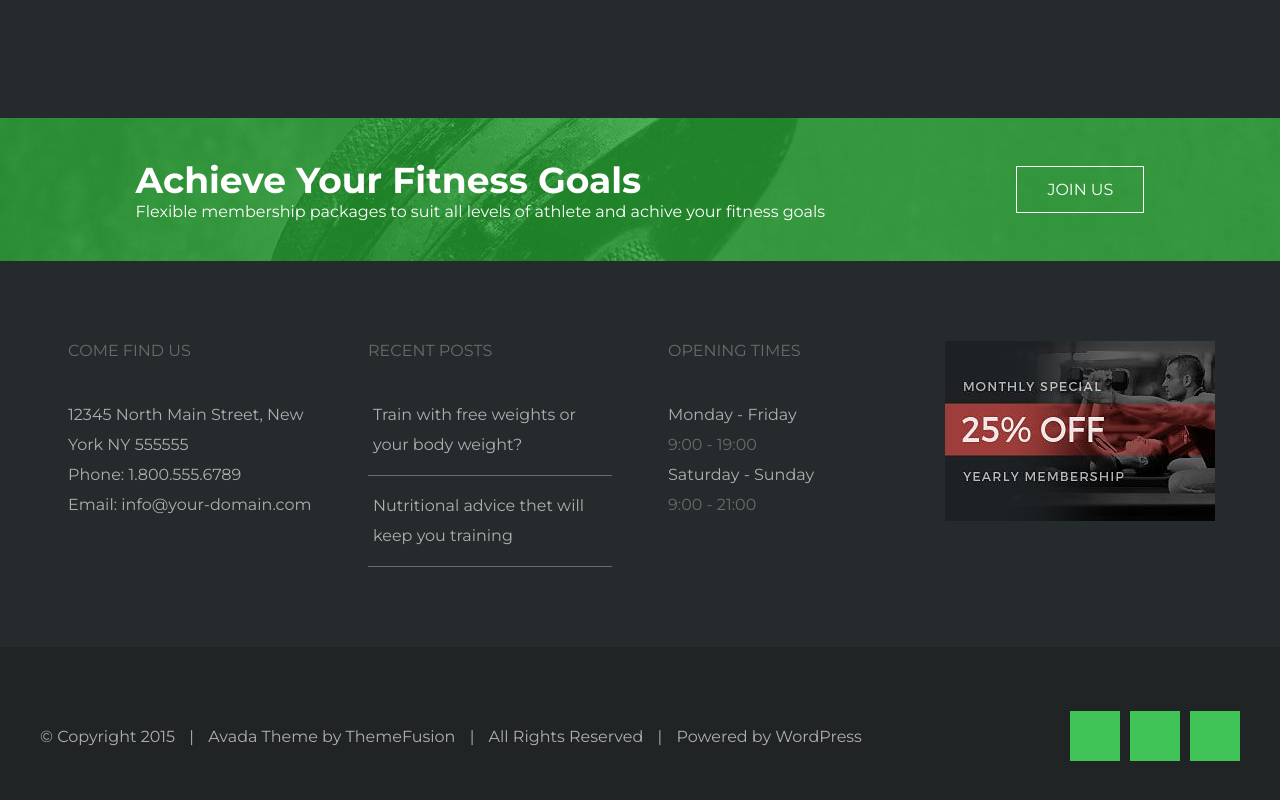
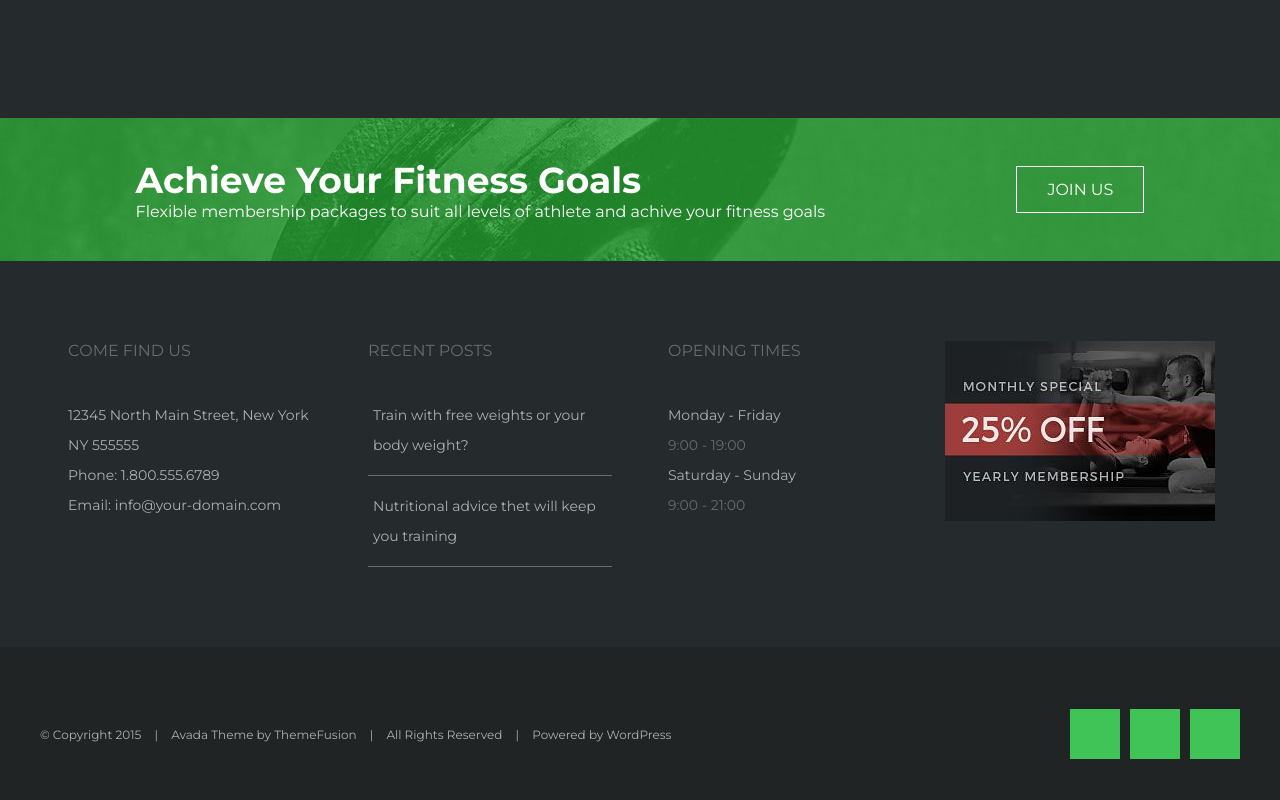
Before and after one commit to pizzi9523/proj-html-vuejs, a Vue app: page / in a window 1280 px wide. Shown: the part 7600-8400 px from the top of the page. Built offline with nearby package versions, Linux system fonts and the light colour scheme; the HTML template or start-up script is replaced by a standard one.

Commit message:
edit font-size SiteFooter

```diff
--- a/src/components/SiteFooter.vue
+++ b/src/components/SiteFooter.vue
@@ -85,7 +85,6 @@ export default {
 
 .top_footer {
   background-color: $secondary-bg-color;
-
   padding: 80px 0;
   .column {
     margin: 0 23px;
@@ -101,10 +100,10 @@ export default {
   p {
     line-height: 30px;
     color: $secondary-text-color;
-    font-size: 16px;
+    font-size: 14px;
     i {
-      font-size: 11px;
-      line-height: 28px;
+      font-size: 9px;
+      line-height: 30px;
       padding-right: 5px;
       display: block;
     }
@@ -141,6 +140,7 @@ export default {
     justify-content: space-between;
     align-items: center;
     .copyright {
+      font-size: 12px;
       padding: 80px 0;
       color: $secondary-text-color;
 
```
